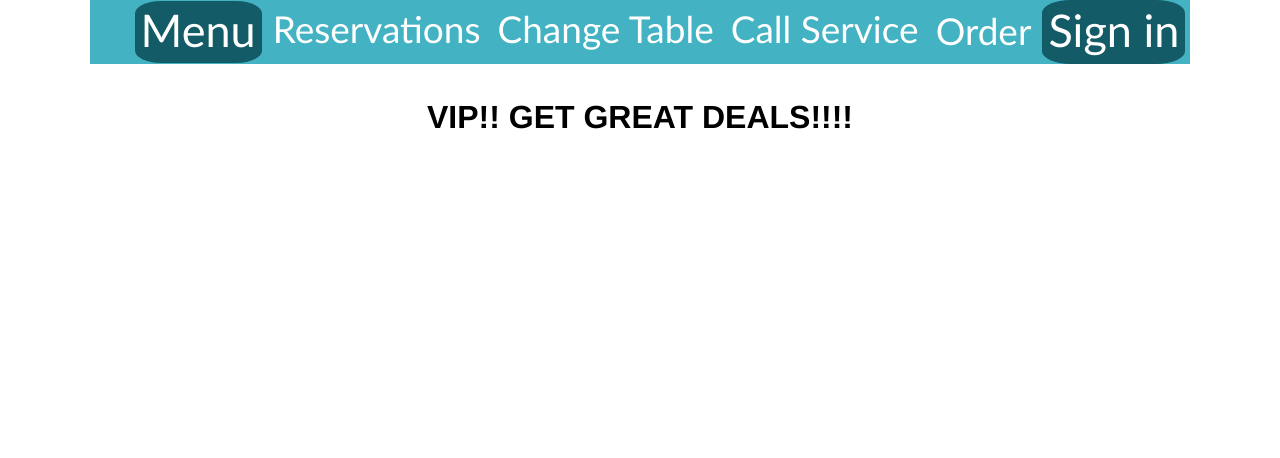
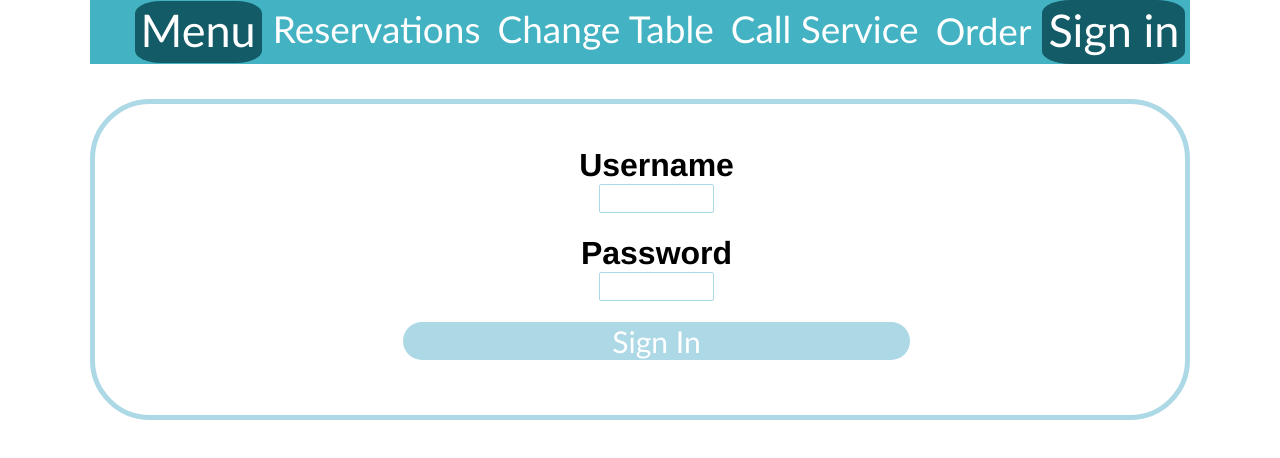
Before and after one commit to zabryant89/CIS434_Group3_TermProject, a React (Create React App) app in the folder foodorderingapp/: page / in a window 1280 px wide. Both pictures are taken after a click on the button "Sign in". Shown: the top 458 px of the page. Built offline with nearby package versions, Linux system fonts and the light colour scheme.

Commit message:
Added UI for VIP section

```diff
--- /dev/null
+++ b/foodorderingapp/src/NavbarComp/Style/VIP.css
@@ -0,0 +1,24 @@
+.signInBox{
+    border: 5px solid lightblue;
+    border-radius: 60px;
+    padding-top: 2%;
+    padding-bottom: 5%;
+    padding-left: 5%;
+    padding-right: 2%;
+}
+
+.signInInfo{
+    border: 1px solid lightblue;
+    display:block;
+    border-radius: 2px;
+    padding: 6px;
+    width: 10%;
+    margin: auto;
+}
+
+.signInButton{
+    background-color: lightblue;
+    border-radius: 100px;
+    width:50%;
+    padding: 10p;
+}
--- a/foodorderingapp/src/NavbarComp/VIP.js
+++ b/foodorderingapp/src/NavbarComp/VIP.js
@@ -1,9 +1,13 @@
-
+import './Style/VIP.css'
 export default function VIP(){
 
 
     return(
-   <h1>VIP!! GET GREAT DEALS!!!!</h1>
+   <div className='signInBox'>
+    <h1 align = "center"><b>Username</b><input className = "signInInfo" id ="username" minlength = "5" maxlength = "10"></input></h1>
+    <h1 align = "center"><b>Password</b><input className = "signInInfo" id ="password" type = "password" minlength = "8" maxlength = "20"></input></h1>
+    <button type = "submit" className = "signInButton">Sign In</button>
+   </div>
     );
 
 }
```
